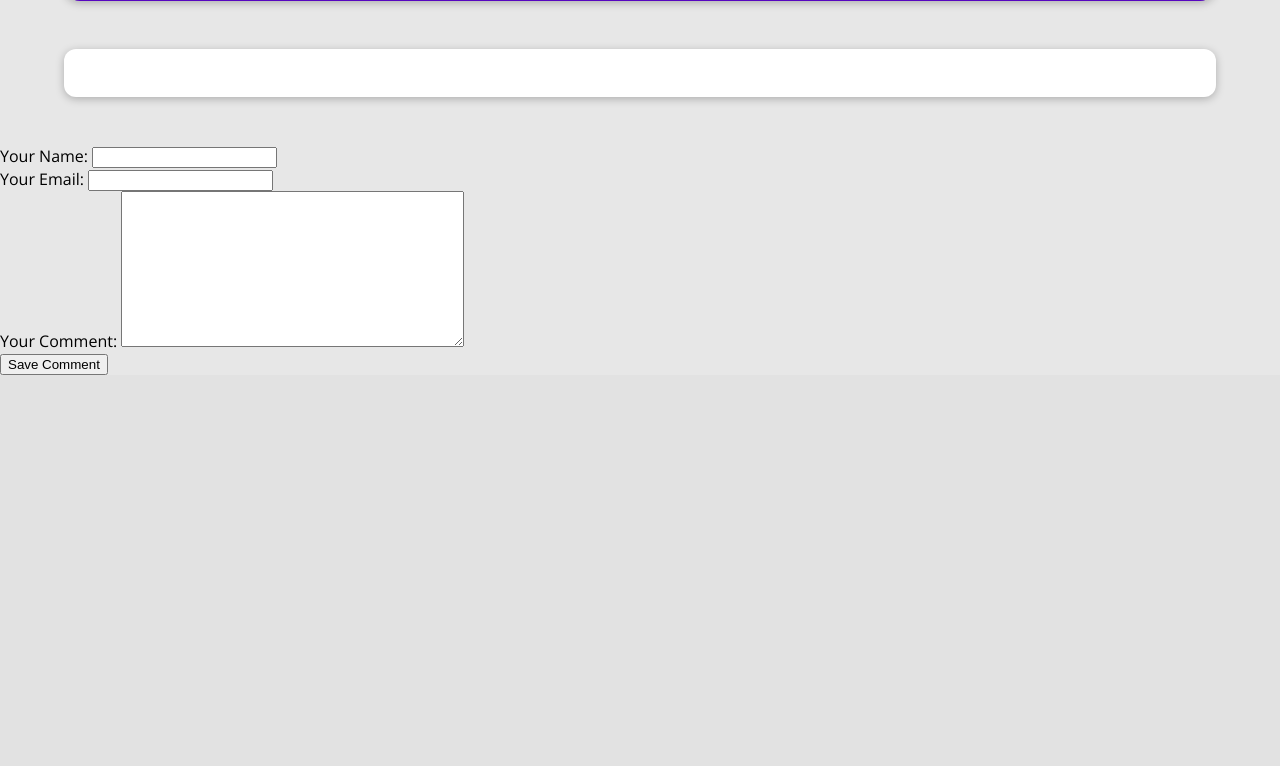
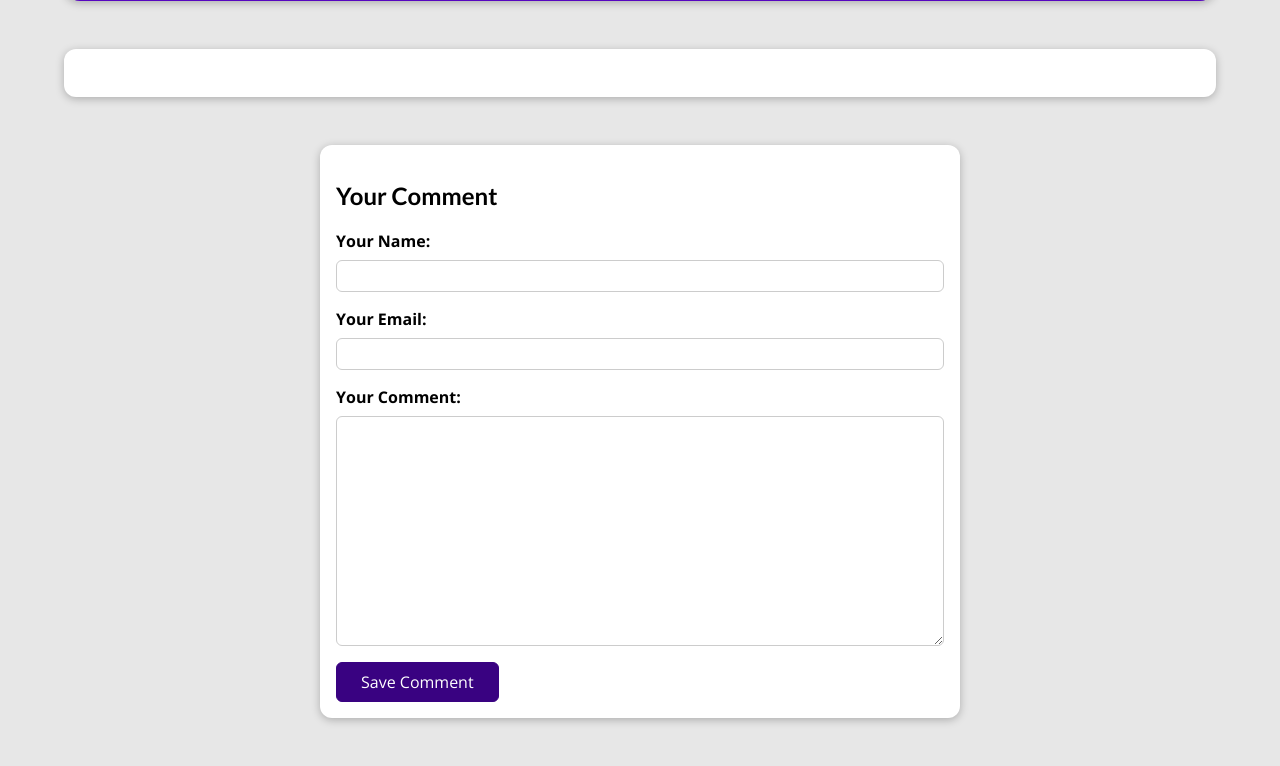
Before and after one commit to Muntasir2179/django-web-dev, a Django app: template blog/templates/blog/post-detail.html in a window 1280 px wide. Shown: the part 479-1245 px from the top of the page. Before the commit the page ends 854 px from the top, so only its background shows below. Run offline with Django 5.2, Linux system fonts and the light colour scheme; the template is opened without the code that fills it: values that come from a table or form of the project are taken from there, others are empty.

Commit message:
added comment form into the post-detail.html and also added css for that

```diff
--- a/blog/static/blog/post-detail.css
+++ b/blog/static/blog/post-detail.css
@@ -77,3 +77,49 @@ main {
     padding: 0.5rem 1rem;
     border-radius: 8px;
 }
+
+#comment-form {
+    margin: 3rem auto;
+    width: 90%;
+    max-width: 40rem;
+    border-radius: 12px;
+    background-color: white;
+    box-shadow: 0 2px 8px rgba(0, 0, 0, 0.25);
+    padding: 1rem;
+}
+
+#comment-form button {
+    font: inherit;
+    background-color: #390281;
+    color: white;
+    border: 1px solid #390281;
+    padding: 0.5rem 1.5rem;
+    border-radius: 6px;
+    cursor: pointer;
+}
+
+#comment-form button:hover,
+#comment-form button:active {
+    background-color: #4f0ba7;
+    border-color: #4f0ba7;
+}
+
+.form-control {
+    margin-bottom: 1rem;
+}
+
+.form-control label {
+    font-weight: bold;
+    margin-bottom: 0.5rem;
+    display: block;
+}
+
+.form-control input,
+.form-control textarea {
+    display: block;
+    width: 100%;
+    font: inherit;
+    padding: 0.25rem;
+    border-radius: 6px;
+    border: 1px solid #ccc;
+}
--- a/blog/templates/blog/post-detail.html
+++ b/blog/templates/blog/post-detail.html
@@ -32,11 +32,18 @@
         </p>
     </main>
 
-    <div>
+    <section id="comment-form">
+        <h2>Your Comment</h2>
         <form action="">
             {% csrf_token %}
-            {{comment_form}}
+            {% for form_field in comment_form %}
+            <div class="form-control">
+                {{form_field.label_tag}}
+                {{form_field}}
+                {{form_field.errors}}
+            </div>
+            {% endfor %}
             <button>Save Comment</button>
         </form>
-    </div>
+    </section>
 {% endblock content %}
```
